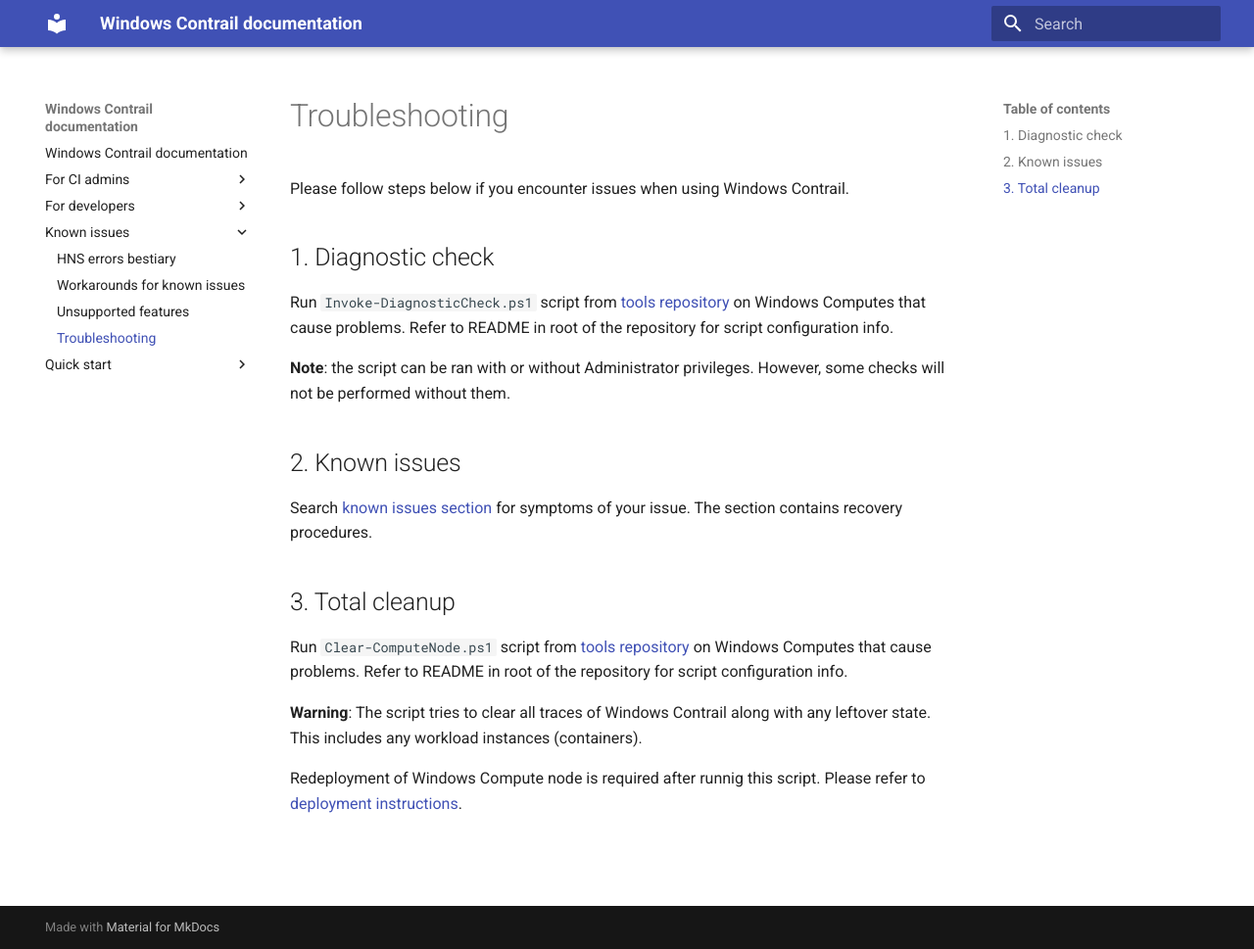
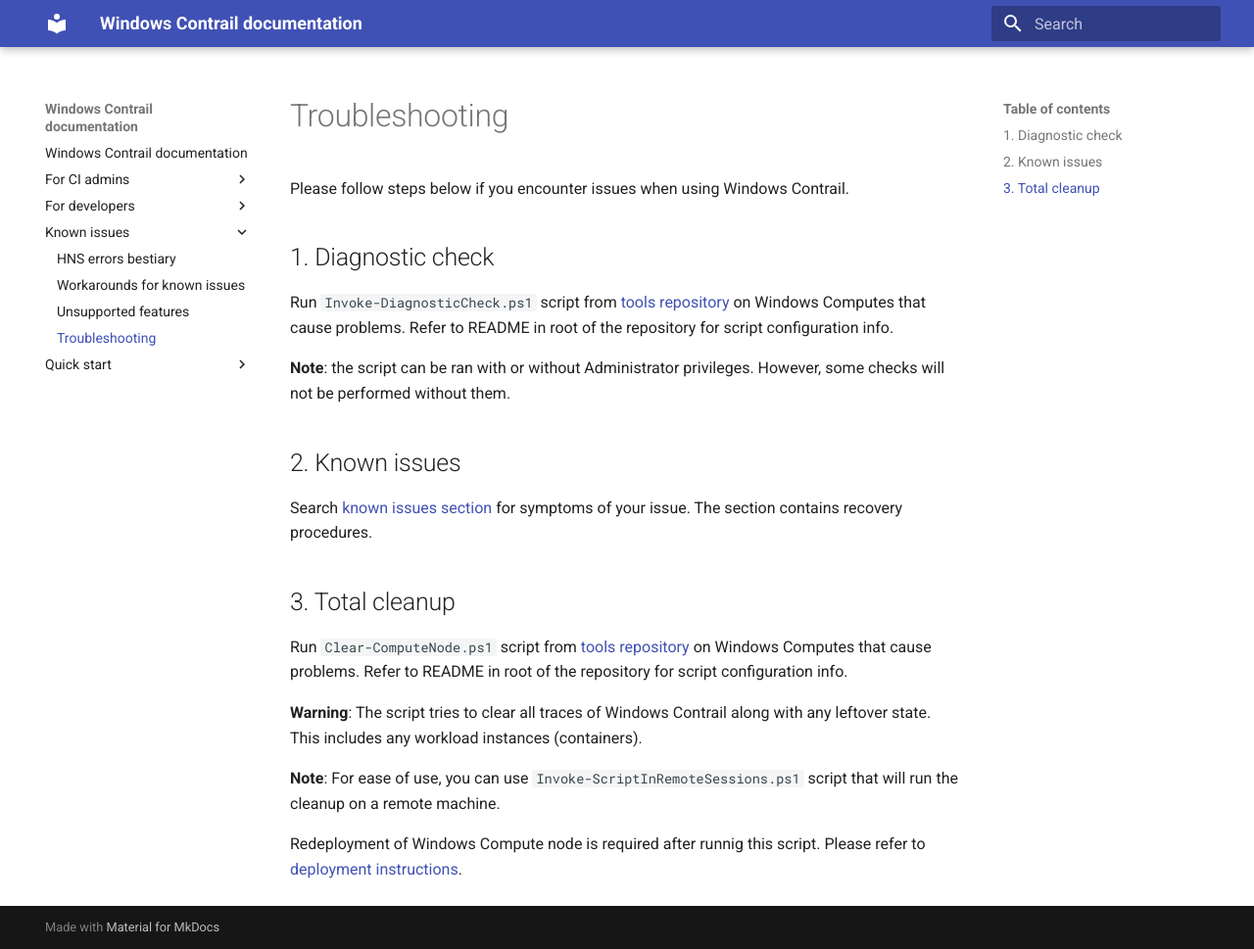
Before and after one commit to piotr-szuberski/contrail-windows-docs, an MkDocs documentation site: the page built from doc/Known_issues/Troubleshooting.md, in a window 1280 px wide and 969 px high. Shown: the whole window at 98% size. Built offline with MkDocs 1.6.1 and Material for MkDocs 9.7.7, drawn with Linux system fonts in a browser that asks for light colours.

Commit message:
Info about remote script.

```diff
--- a/doc/Known_issues/Troubleshooting.md
+++ b/doc/Known_issues/Troubleshooting.md
@@ -25,5 +25,8 @@
 **Warning**: The script tries to clear all traces of Windows Contrail along with
 any leftover state. This includes any workload instances (containers).
 
+**Note**: For ease of use, you can use `Invoke-ScriptInRemoteSessions.ps1` script that will run
+the cleanup on a remote machine.
+
 Redeployment of Windows Compute node is required after runnig this script. Please
 refer to [deployment instructions](../Quick_start/deployment.md).
```
